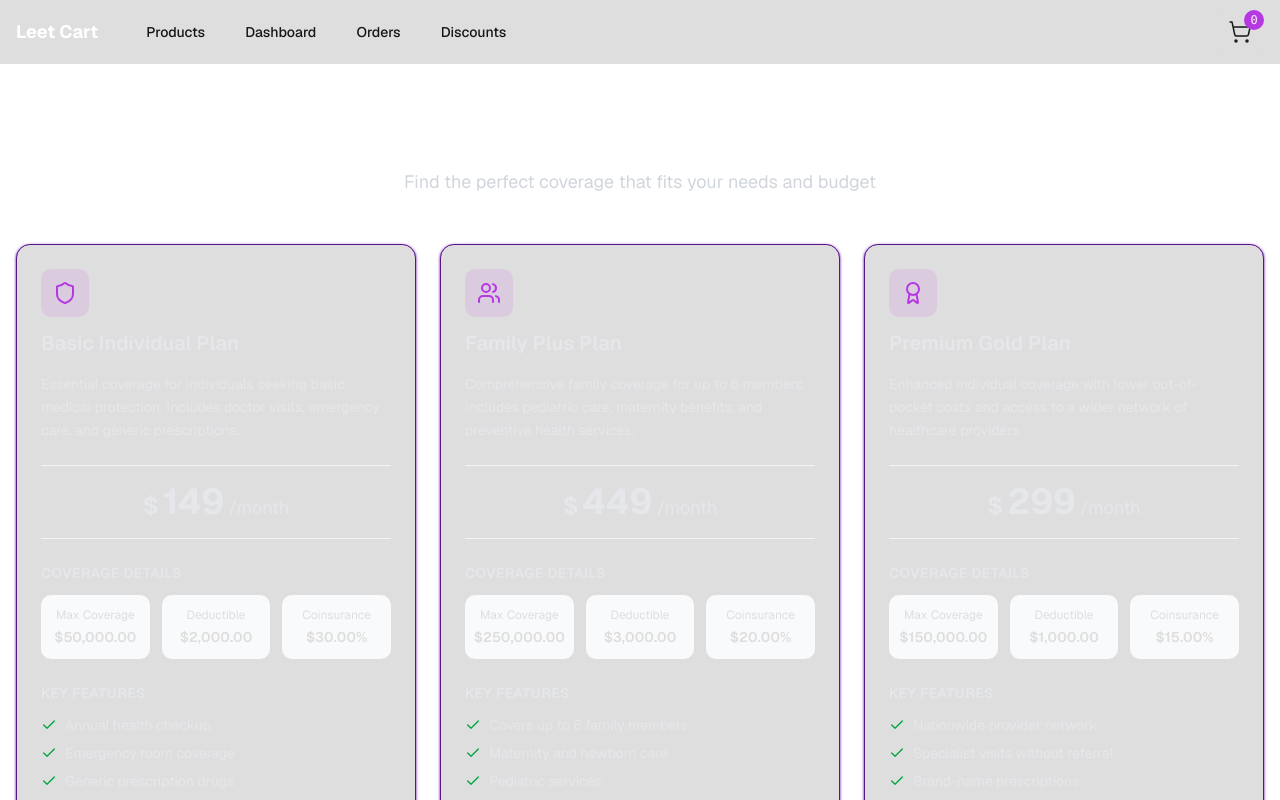
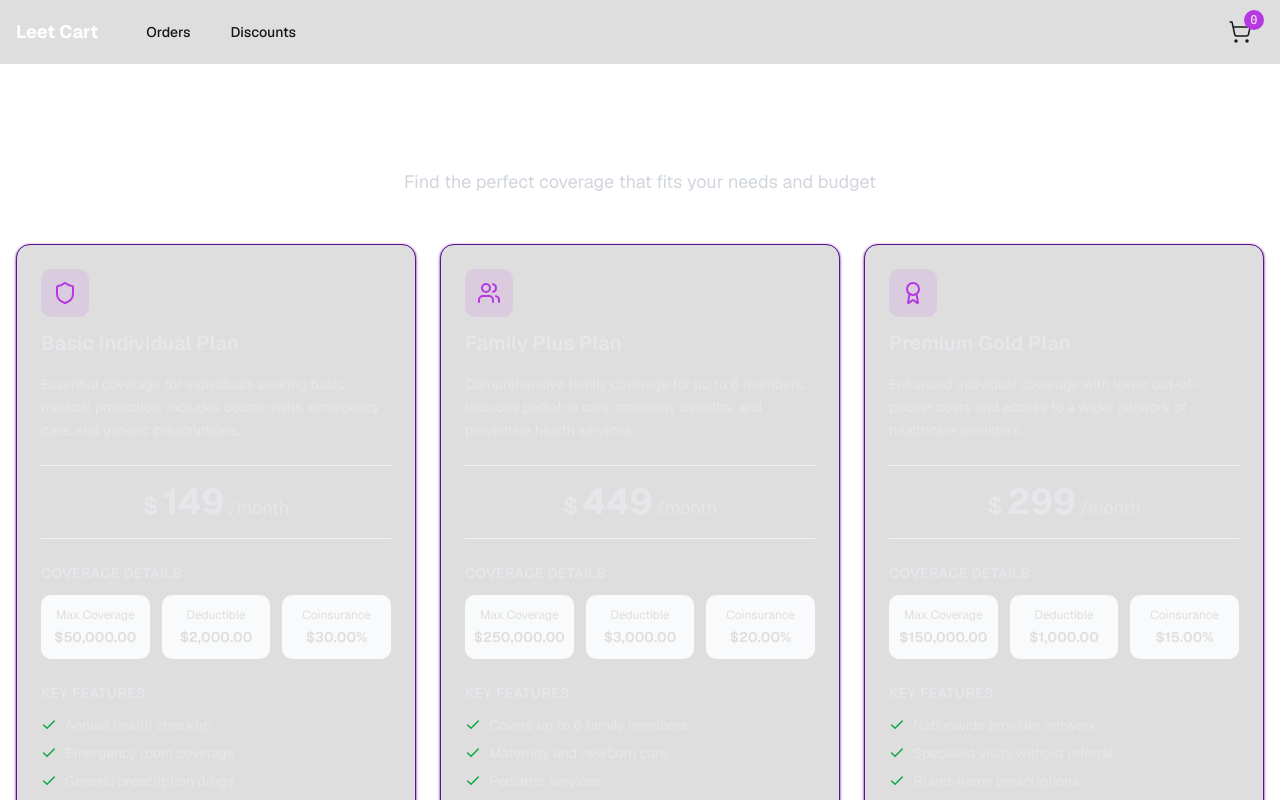
Before and after one commit to akash191095/leet-cart, a Next.js app: page / in a window 1280 px wide. Shown: the top 800 px of the page. Built offline with nearby package versions, Linux system fonts and the light colour scheme.

Commit message:
Remove stale nav links

```diff
--- a/components/Navbar/Navbar.tsx
+++ b/components/Navbar/Navbar.tsx
@@ -10,14 +10,6 @@ import { Badge } from "@/components/ui/badge";
 import useCartStore, { selectCartCount } from "@/store/useCartStore";
 
 const menu = [
-  {
-    label: "Products",
-    href: "/products",
-  },
-  {
-    label: "Dashboard",
-    href: "/dashboard",
-  },
   {
     label: "Orders",
     href: "/orders",
```
